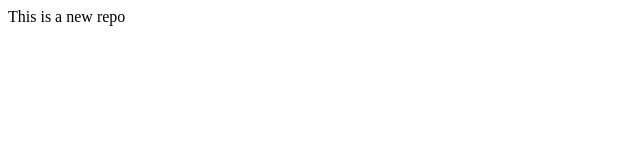
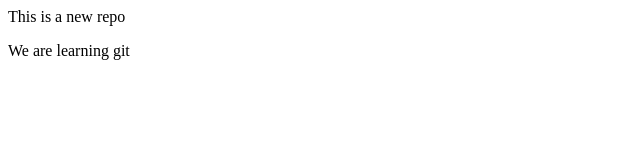
Before and after one commit to gaurav5544/gauravRepo, a plain HTML site: page index.html in a window 1280 px wide. Shown: the whole page, without its empty margins (0-640 px from the left). Drawn offline with Linux system fonts and the light colour scheme.

Commit message:
learning git

```diff
--- a/index.html
+++ b/index.html
@@ -1 +1,2 @@
 <p>This is a new repo</p>
+<p>We are learning git</p>
```
